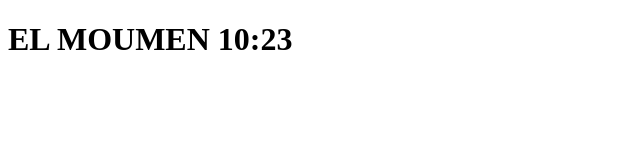
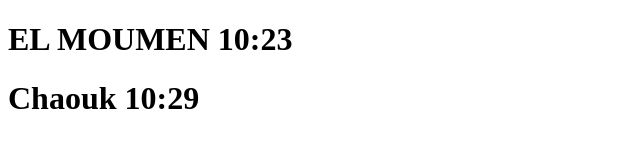
Before and after one commit to DD-201-ERRAMI/GIT_201, a plain HTML site: page index.html in a window 1280 px wide. Shown: the whole page, without its empty margins (0-640 px from the left). Drawn offline with Linux system fonts and the light colour scheme.

Commit message:
Update index.html

```diff
--- a/index.html
+++ b/index.html
@@ -7,5 +7,6 @@
 </head>
 <body>
     <h1>EL MOUMEN 10:23</h1>
+    <h1>Chaouk 10:29</h1>
 </body>
 </html>
```
